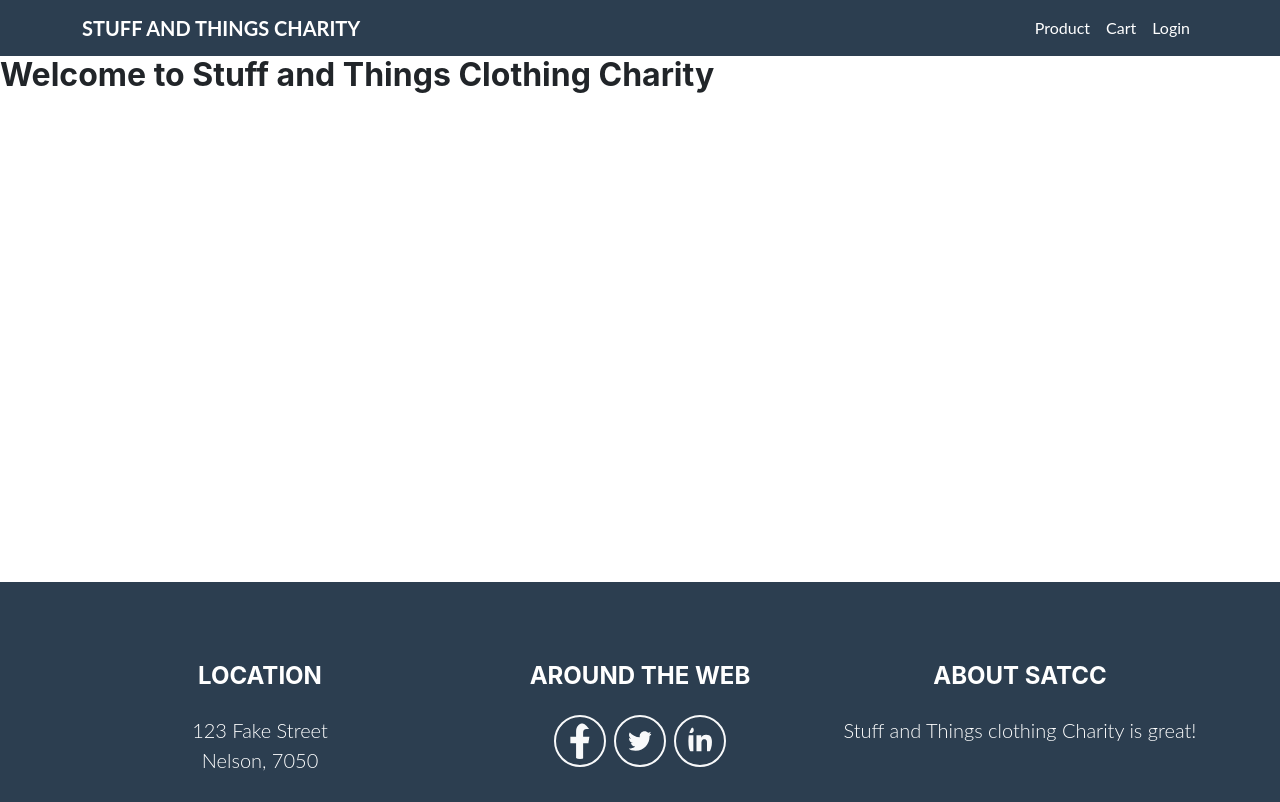
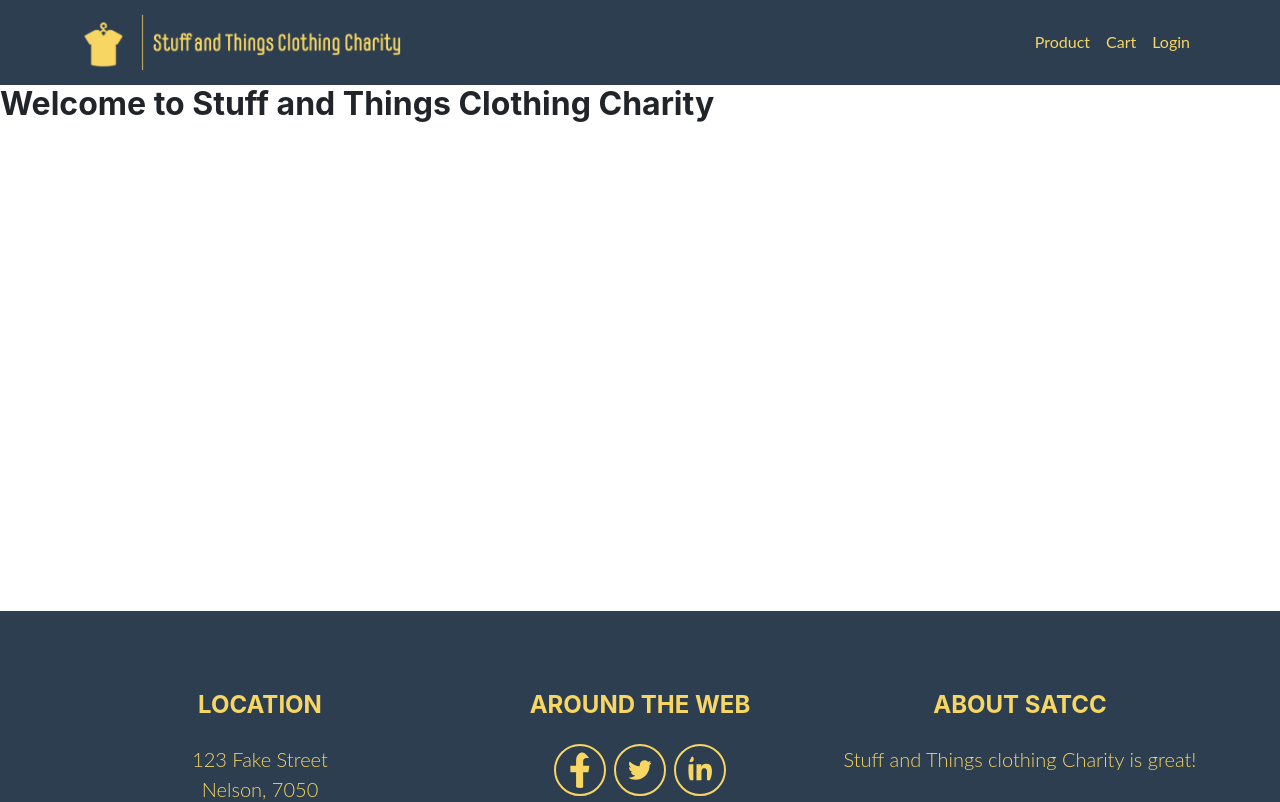
Before and after one commit to Kenny-WilliamsStockdale/WEB701-Project, a React (Create React App) app in the folder frontend/: page / in a window 1280 px wide. Shown: the top 802 px of the page. Built offline with nearby package versions, Linux system fonts and the light colour scheme.

Commit message:
changed header and footer styling

```diff
--- a/frontend/src/components/Footer.css
+++ b/frontend/src/components/Footer.css
@@ -4,3 +4,21 @@
 .copyright.py-4.text-center.text-white {
   background-color: #2c3e50;
 }
+.mb-0 {
+  color: #f7d664 !important;
+}
+.text-uppercase{
+  color: #f7d664 !important;
+}
+.btn-outline-light{
+  color: #f7d664 !important;
+  border-color: #f7d664 !important;
+}
+.btn-outline-light:hover{
+  color: #000 !important;
+  background-color: #f7d664 !important;
+  border-color: #f7d664 !important;
+}
+.text-white {
+  color: #f7d664 !important;
+}
--- a/frontend/src/components/Footer.js
+++ b/frontend/src/components/Footer.js
@@ -13,34 +13,34 @@ import './Footer.css'
 const Footer = () => {
   return (
     <footer className="footer-main">
-      <footer class="footer text-center">
-        <div class="container">
-          <div class="row">
-            <div class="col-lg-4 mb-5 mb-lg-0">
-              <h4 class="text-uppercase mb-4">Location</h4>
-              <p class="lead mb-0">
+      <footer className="footer text-center">
+        <div className="container">
+          <div className="row">
+            <div className="col-lg-4 mb-5 mb-lg-0">
+              <h4 className="text-uppercase mb-4">Location</h4>
+              <p className="lead mb-0">
                 123 Fake Street
                 <br />
                 Nelson, 7050
               </p>
             </div>
-            <div class="col-lg-4 mb-5 mb-lg-0">
-              <h4 class="text-uppercase mb-4">Around the Web</h4>
-              <FaFacebookF class="btn btn-outline-light btn-social mx-1" />
-              <FaTwitter class="btn btn-outline-light btn-social mx-1" />
-              <FaLinkedinIn class="btn btn-outline-light btn-social mx-1" />
+            <div className="col-lg-4 mb-5 mb-lg-0">
+              <h4 className="text-uppercase mb-4">Around the Web</h4>
+              <FaFacebookF className="btn btn-outline-light btn-social mx-1" />
+              <FaTwitter className="btn btn-outline-light btn-social mx-1" />
+              <FaLinkedinIn className="btn btn-outline-light btn-social mx-1" />
             </div>
-            <div class="col-lg-4">
-              <h4 class="text-uppercase mb-4">About SaTCC</h4>
-              <p class="lead mb-0">
+            <div className="col-lg-4">
+              <h4 className="text-uppercase mb-4">About SaTCC</h4>
+              <p className="lead mb-0">
                 Stuff and Things clothing Charity is great!
               </p>
             </div>
           </div>
         </div>
       </footer>
-      <div class="copyright py-4 text-center text-white">
-        <div class="container"><small>&copy; SaTCC 2022. All rights reserved.</small></div>
+      <div className="copyright py-4 text-center text-white">
+        <div className="container"><small>&copy; SaTCC 2022. All rights reserved.</small></div>
       </div>
     </footer>
   )
--- a/frontend/src/components/Header.css
+++ b/frontend/src/components/Header.css
@@ -8,6 +8,16 @@
   text-transform: uppercase;
   font-weight: bold;
 }
+.brand-img {
+  width: 20rem;
+  height: auto;
+}
+/*media screen of brand-img*/
+@media (max-width: 350px) {
+  .brand-img {
+    width: 15rem;
+  }
+}
 .brand:hover {
   color: rgb(255, 255, 255);
   text-decoration: none;
@@ -17,22 +27,22 @@
 }
 
 #nav-product {
-  color: rgb(255, 255, 255);
+  color: #f7d664;
   text-decoration: none;
 }
 
 #nav-cart {
-  color: rgb(255, 255, 255);
+  color: #f7d664;
   text-decoration: none;
 }
 
 #nav-login {
-  color: rgb(255, 255, 255);
+  color: #f7d664;
   text-decoration: none;
 }
 
 #basic-nav-dropdown{
-  color: rgb(255, 255, 255);
+  color: #f7d664;
 }
 
 .dropdown-menu.show {
@@ -40,9 +50,14 @@
 }
 
 #nav-dropdown-item {
-  color: rgb(255, 255, 255);
+  color: #f7d664;
 }
 
 #dropdown-item:hover {
   background-color: #3e5770;
 }
+
+.navbar-dark .navbar-toggler {
+  color: rgba(255, 255, 255, 0) !important;
+  border-color: #2c3e5000 !important;
+}
--- a/frontend/src/components/Header.js
+++ b/frontend/src/components/Header.js
@@ -6,6 +6,7 @@ import { Link, useNavigate } from 'react-router-dom';
 import { Navbar, Nav, NavDropdown, Container } from 'react-bootstrap';
 import axios from 'axios';
 import CartModal from './CartComponent';
+import logo from '../Imgs/logo1.png';
 import './Header.css'
 /* -------------------------------------------------------------------------- */
 /*                               Layout Section                               */
@@ -22,7 +23,9 @@ const Header = () => {
     <Navbar bg="primary-main" expand="lg" variant="dark">
       <Container>
         <Navbar.Brand>
-          <Link to="/" className='brand'>Stuff and Things Charity</Link>
+          <Link to="/" className='brand'>
+          <img src={logo} className="brand-img" alt=""/>
+          </Link>
         </Navbar.Brand>
         <Navbar.Toggle aria-controls="basic-navbar-nav" />
         <Navbar.Collapse id="basic-navbar-nav">
--- a/frontend/src/pages/Account.js
+++ b/frontend/src/pages/Account.js
@@ -94,7 +94,7 @@ const Account = () => {
                     <input readOnly type="text" className="form-control" id="isBeneficiary" placeholder="Enter Beneficiary Account" value={userInfo.data.isBeneficiary = "Yes"} onChange={(e) => setIsBeneficiary(e.target.value)} />
                   </div>
                     <div className="form-group">
-                      <label htmlFor="isBeneficiary">Number of Vouchers</label>
+                      <label htmlFor="isBeneficiary">Tokens</label>
                       <input readOnly type="text" className="form-control" id="isBeneficiary" placeholder="Enter Beneficiary Account" value={userInfo.data.vouchers} onChange={(e) => setVouchers(e.target.value)} />
                     </div></>
                     {/* list of orders */}
--- a/frontend/src/pages/AccountEdit.js
+++ b/frontend/src/pages/AccountEdit.js
@@ -18,6 +18,7 @@ const AccountEdit = () => {
   const [userName, setUserName] = useState('')
   const [emailAddress, setEmailAddress] = useState('');
   const [password, setPassword] = useState('');
+  const [confirmPassword, setConfirmPassword] = useState('')
   const [Loading, setLoading] = useState(false);
   const [message, setMessage] = useState('');
   const [error, setError] = useState('');
@@ -30,7 +31,10 @@ const AccountEdit = () => {
       userName: userName,
       emailAddress: emailAddress,
       password: password,
+      confirmPassword: confirmPassword
     }
+    // check if password and confirm password match
+    if (password == confirmPassword) {
     axios
       .put('/user/editUser/', data)
       .then(res => {
@@ -44,6 +48,9 @@ const AccountEdit = () => {
       .catch(err => {
         console.log(err);
       })
+    } else {
+        setError('Password and confirm password do not match')
+    }
   }
 
   useEffect(() => {
@@ -51,7 +58,8 @@ const AccountEdit = () => {
     setLastName(userInfo.data.lastName);
     setUserName(userInfo.data.userName);
     setEmailAddress(userInfo.data.emailAddress);
-    setPassword(userInfo.data.password);
+    setPassword("");
+    setConfirmPassword("");
   }, [])
 
   return (
@@ -84,8 +92,12 @@ const AccountEdit = () => {
                   <input type="email" className="form-control" id="emailAddress" placeholder="Enter Email Address" value={emailAddress} onChange={(e) => setEmailAddress(e.target.value)} />
                 </div>
                 <div className="form-group">
-                  <label htmlFor="emailAddress">Password</label>
+                  <label htmlFor="password">Password</label>
                   <input type="password" className="form-control" id="password" placeholder="Enter password" value={password} onChange={(e) => setPassword(e.target.value)} />
+                </div>
+                <div className="form-group">
+                  <label htmlFor="confirmPassword">Confirm Password</label>
+                  <input type="password" className="form-control" id="confirmPassword" placeholder="Enter password" value={confirmPassword} onChange={(e) => setConfirmPassword(e.target.value)} />
                 </div>
               </form>
               <button className="btn btn-primary" type="submit" onClick={handleSubmit}>Submit</button>
```
Also changed, not shown: frontend/src/Imgs/logo1.png (added), frontend/src/bootstrap.styles.css, 1 other file (tests, documents, lock files or other folders).
